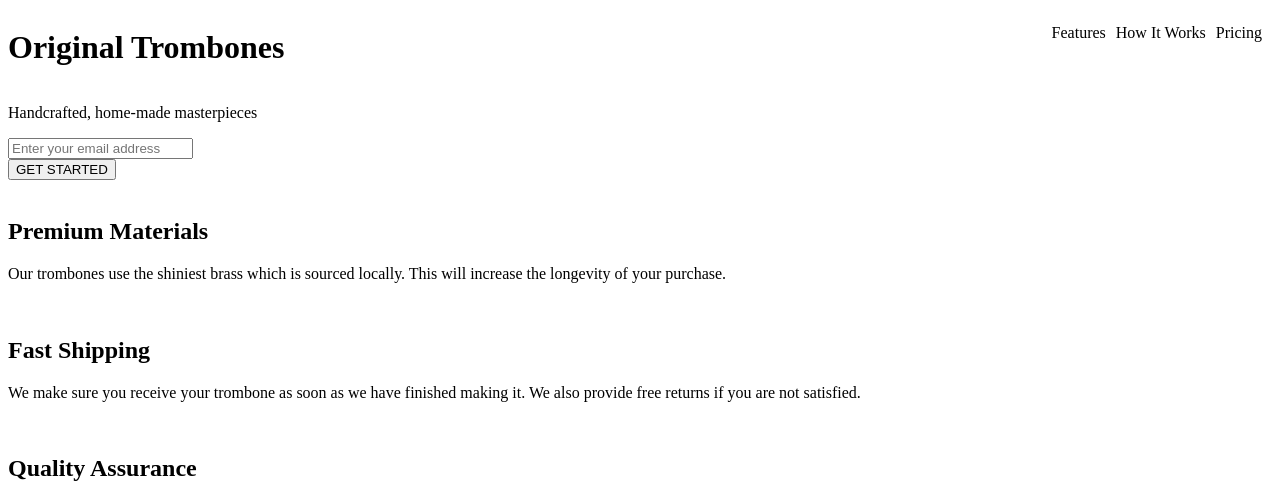
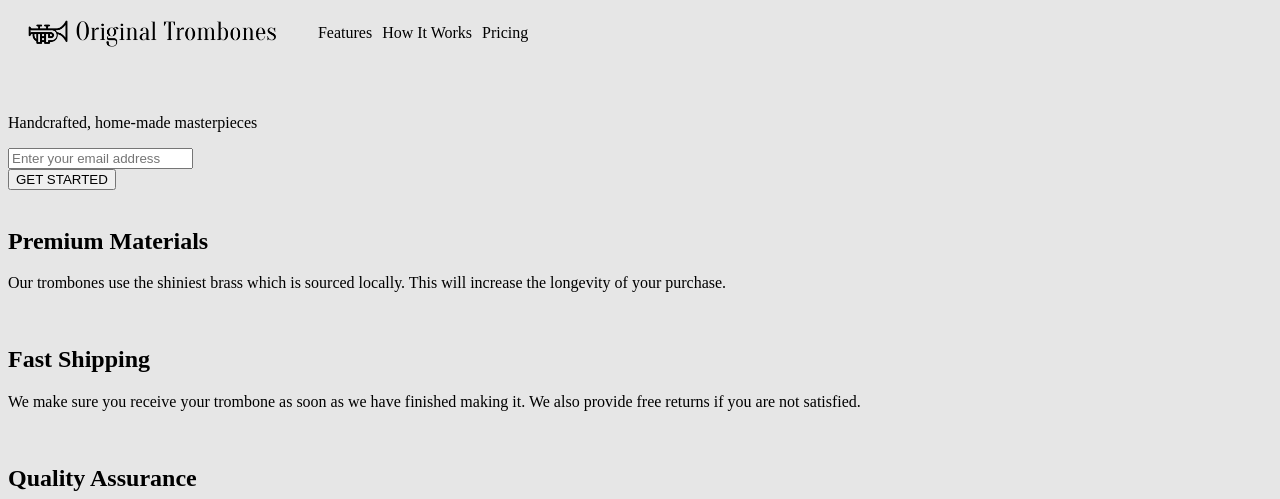
Before and after one commit to dieg00/FCCProductLandingPage, a plain HTML site: page index.html in a window 1280 px wide. Shown: the top 499 px of the page. Drawn offline with Linux system fonts and the light colour scheme.

Commit message:
Add background color and logo

```diff
--- a/index.html
+++ b/index.html
@@ -5,10 +5,19 @@
 		<meta name="viewport" content="width=device-width, initial-scale=1.0" />
 		<title>Original Trombones Shop</title>
 		<link rel="stylesheet" href="styles.css" />
+		<link
+			href="https://fonts.googleapis.com/css2?family=Syne&display=swap"
+			rel="stylesheet"
+		/>
 	</head>
 	<body>
 		<header>
-			<h1>Original Trombones</h1>
+			<img
+				class="logoImage"
+				src="resources/original_trombones.png"
+				alt=""
+				srcset=""
+			/>
 			<nav>
 				<ul class="navigation">
 					<li class="navItem">Features</li>
--- a/styles.css
+++ b/styles.css
@@ -1,7 +1,25 @@
+body {
+	background-color: #e6e6e6;
+}
+
+footer {
+	background-color: #b5b5b5;
+}
+
 header {
 	display: flex;
 	flex-direction: row;
 	justify-content: space-between;
+	position: absolute;
+}
+
+main {
+	padding-top: 7vw;
+}
+
+.logoImage {
+	height: 2.4vw;
+	padding-top: 10px;
 }
 
 .navigation {
```
Also changed, not shown: resources/original_trombones.png (added).
